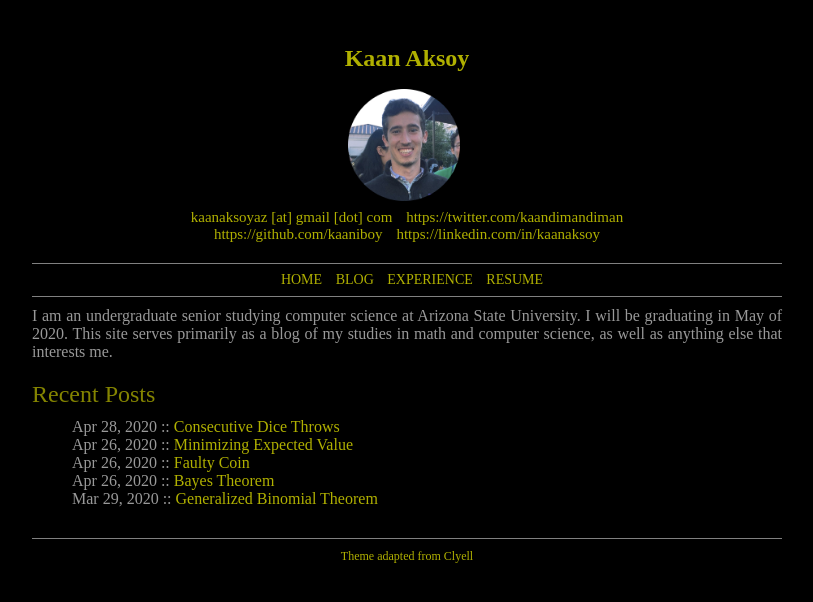
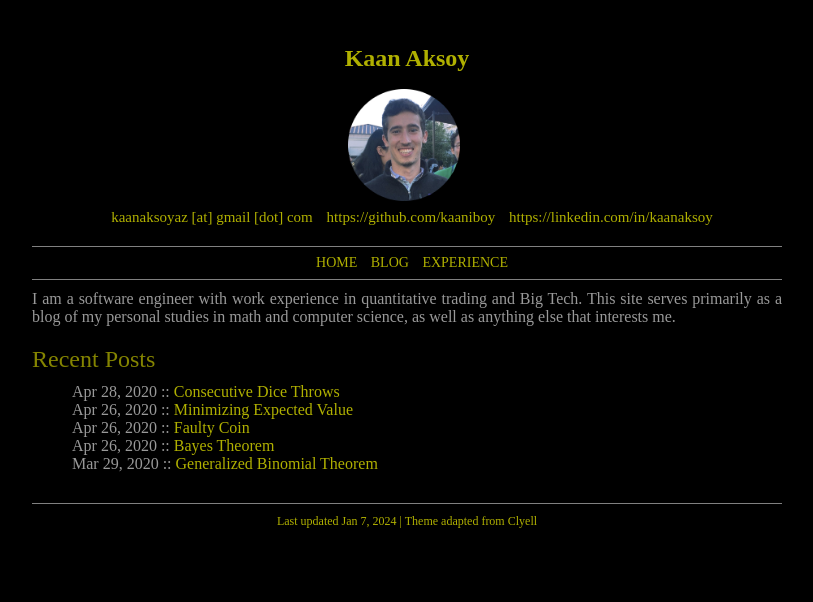
Before and after one commit to kaaniboy/kaaniboy.github.io, a Jekyll site: the page built from index.md, in a window 1280 px wide. Shown: the top 602 px of the page, without its empty margins (233-1046 px from the left). Built offline with Jekyll 4.4.1, drawn with Linux system fonts in a browser that asks for light colours; some web fonts are replaced.

Commit message:
Website update 1/7/2024

```diff
--- a/_config.yml
+++ b/_config.yml
@@ -30,7 +30,6 @@ url: "https://kaaniboy.github.io"
 
 github:  https://github.com/kaaniboy
 linkedin: https://linkedin.com/in/kaanaksoy
-twitter: https://twitter.com/kaandimandiman
 
 # Build settings
 # theme: minima
--- a/_includes/footer.html
+++ b/_includes/footer.html
@@ -1,7 +1,7 @@
 <div class="row">
   <div class="col-lg-8 col-lg-offset-2">
     <footer>
-      Theme adapted from <a href="https://github.com/gildasio/clyell">Clyell</a>
+      Last updated Jan 7, 2024 | Theme adapted from <a href="https://github.com/gildasio/clyell">Clyell</a>
     </footer>
   </div>
 </div>
--- a/_includes/header.html
+++ b/_includes/header.html
@@ -1,11 +1,10 @@
 <header class="row">
   <div class="col-lg-8 col-lg-offset-2">
-    <h1 >Kaan Aksoy</h1>
+    <h1>Kaan Aksoy</h1>
     <img class="profile" src="{{ 'assets/profile.png' | relative_url }}" alt="Profile">
     <div>
-      <span class="reserved"><a href="">kaanaksoyaz [at] gmail [dot] com</a></span>
-      <span class="reserved header-padding"><a href="{{ site.twitter }}" target="_blank">{{ site.twitter }}</a></span> <br />
-      <span class="reserved"><a href="{{ site.github }}" target="_blank">{{ site.github }}</a></span>
+      <span class="reserved header-padding"><a href="">kaanaksoyaz [at] gmail [dot] com</a></span>
+      <span class="reserved header-padding"><a href="{{ site.github }}" target="_blank">{{ site.github }}</a></span>
       <span class="reserved header-padding"><a href="{{ site.linkedin }}" target="_blank">{{ site.linkedin }}</a></span>
     </div>
   </div>
--- a/_includes/menu.html
+++ b/_includes/menu.html
@@ -5,11 +5,13 @@
         <li><a href="{{ site.baseurl}}/">HOME</a></li>
         <li><a href="{{ site.baseurl }}/blog/">BLOG</a></li>
         <li><a href="{{ site.baseurl }}/experience/">EXPERIENCE</a></li>
+        <!--
         <li>
           <a href="https://drive.google.com/file/d/1ujvj8WGmD5dKMtzrNoA07c2kio5U5LjW/view?usp=sharing" target="_blank">
             RESUME
           </a>
         </li>
+        -->
       </ul>
     </div>
   </div>
--- a/index.md
+++ b/index.md
@@ -2,9 +2,9 @@
 layout: default
 ---
 
-I am an undergraduate senior studying computer science at Arizona State University. I will be
-graduating in May of 2020. This site serves primarily as a blog of my studies in math and
-computer science, as well as anything else that interests me.
+I am a software engineer with work experience in quantitative trading and Big Tech. This
+site serves primarily as a blog of my personal studies in math and computer science, as
+well as anything else that interests me.
 
 ### Recent Posts
 
```
Also changed, not shown: experience.md (+2 -1 lines), README.md (added), 1 other file. Lines whose indentation alone changed are shown as unchanged.
